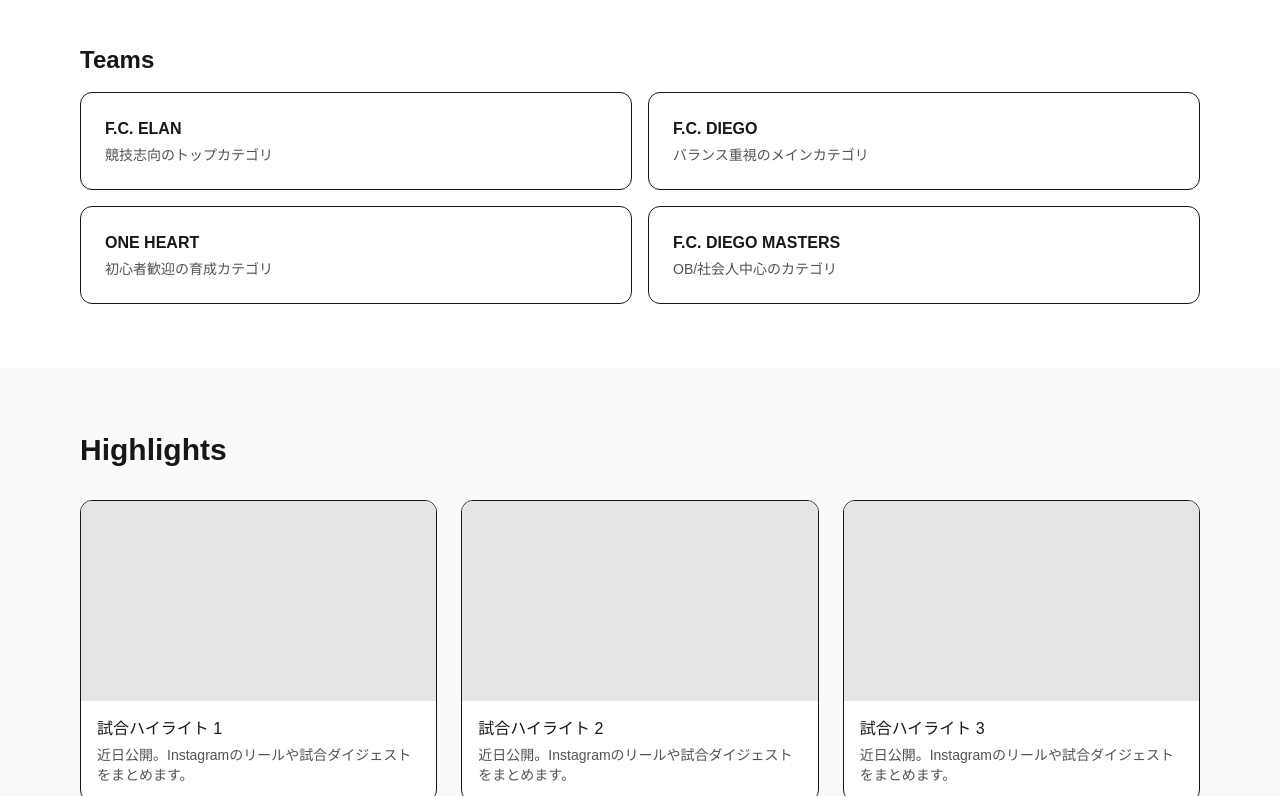
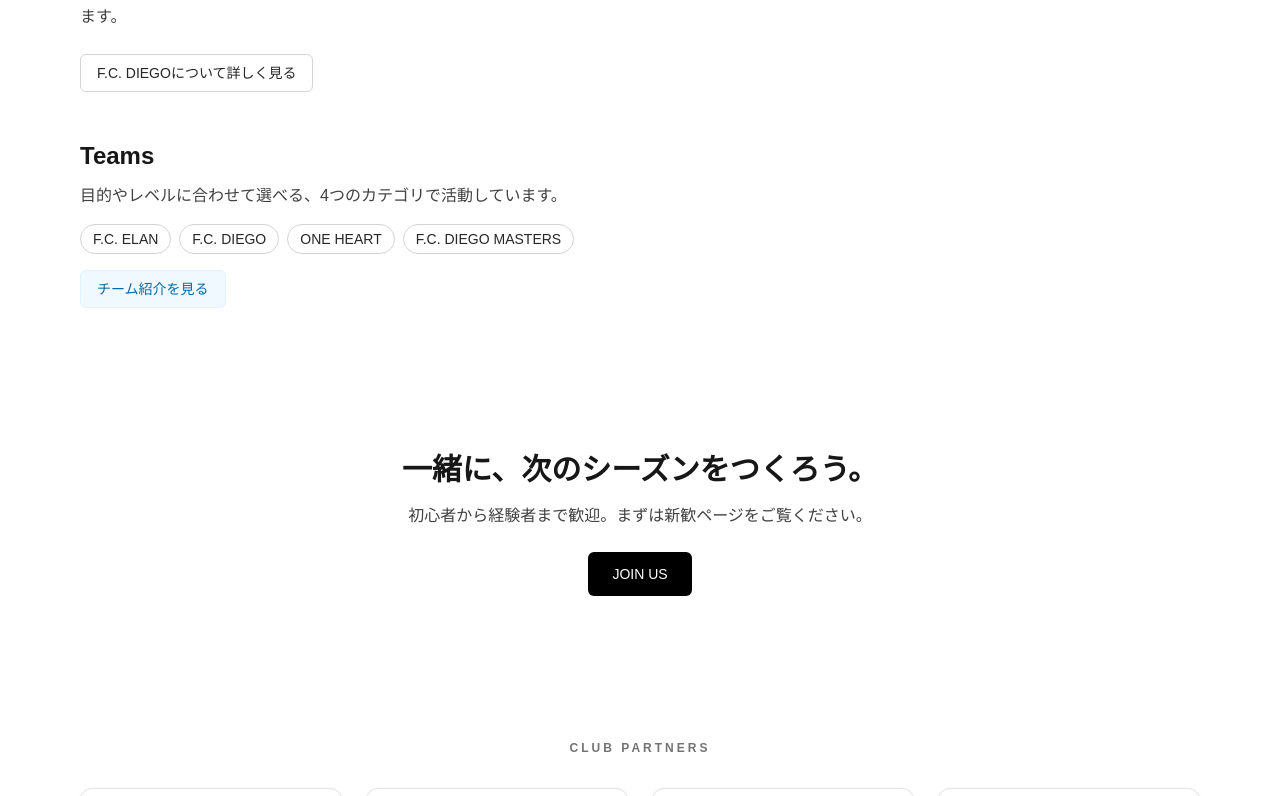
Before and after one commit to ogachan2/fcdiego-site, a Next.js app: page / in a window 1280 px wide. Shown: the part 804-1600 px from the top of the page. Built offline with nearby package versions, Linux system fonts and the light colour scheme.

Commit message:
home構造見直し

```diff
--- a/src/app/page.tsx
+++ b/src/app/page.tsx
@@ -56,51 +56,57 @@ export default function HomePage() {
         </Reveal>
         <Reveal delay={0.1}>
           <p className="mt-4 text-neutral-700 leading-relaxed max-w-3xl">
-            F.C. DIEGO は九州大学を中心に活動するサッカーサークルです。学年・レベル・役割に関係なく参加できる
-            コミュニティで、週末の公式戦、月間のイベント、日常のトレーニング・交流が魅力です。
+            F.C. DIEGO は九州大学のサッカーサークルです。毎週土曜日に、福岡市内のグラウンドで活動しています。
+            サッカーが好きな学生が集まり、試合や練習、イベントを通して「最高の4年間」を一緒に過ごしています。
           </p>
         </Reveal>
         <Reveal delay={0.2}>
-           <h3 className="mt-10 text-xl sm:text-2xl font-semibold">Teams</h3>
-           <div className="mt-4 grid grid-cols-1 sm:grid-cols-2 gap-4">
-          {[
-            { name: "F.C. ELAN", desc: "競技志向のトップカテゴリ" },
-            { name: "F.C. DIEGO", desc: "バランス重視のメインカテゴリ" },
-            { name: "ONE HEART", desc: "初心者歓迎の育成カテゴリ" },
-            { name: "F.C. DIEGO MASTERS", desc: "OB/社会人中心のカテゴリ" },
-           ].map((t) => (
-             <div key={t.name} className="rounded-xl border p-6">
-              <div className="font-semibold">{t.name}</div>
-              <div className="text-sm text-neutral-600 mt-1">{t.desc}</div>
-             </div>
-           ))}
-           </div>
+          <div className="mt-6">
+            <Link
+              href="/about"
+              className="inline-flex items-center rounded-md border border-neutral-300 px-4 py-2 text-sm font-medium text-neutral-800 hover:bg-neutral-50"
+            >
+              F.C. DIEGOについて詳しく見る
+            </Link>
+          </div>
         </Reveal>
 
-      </section>
-
-      {/* ===== Highlights（スクロールでふわっと） ===== */}
-      <section className="bg-neutral-50">
-        <div className="max-w-6xl mx-auto px-4 py-16">
-          <Reveal>
-            <h2 className="text-2xl sm:text-3xl font-semibold">Highlights</h2>
-          </Reveal>
-          <div className="mt-8 grid grid-cols-1 md:grid-cols-3 gap-6">
-            {[1, 2, 3].map((i) => (
-              <Reveal key={i} delay={i * 0.05}>
-                <div className="rounded-xl bg-white border overflow-hidden hover:shadow-md transition-shadow">
-                  <div className="aspect-video bg-neutral-200" />
-                  <div className="p-4">
-                    <div className="font-medium">試合ハイライト {i}</div>
-                    <p className="text-sm text-neutral-600 mt-1">
-                      近日公開。Instagramのリールや試合ダイジェストをまとめます。
-                    </p>
-                  </div>
-                </div>
-              </Reveal>
+        {/* ===== Teams ティーザー ===== */}
+        <Reveal delay={0.25}>
+          <h3 className="mt-12 text-xl sm:text-2xl font-semibold">Teams</h3>
+        </Reveal>
+        <Reveal delay={0.3}>
+          <p className="mt-3 text-neutral-700 text-sm sm:text-base max-w-3xl">
+            目的やレベルに合わせて選べる、4つのカテゴリで活動しています。
+          </p>
+        </Reveal>
+        <Reveal delay={0.35}>
+          <div className="mt-4 flex flex-wrap gap-2">
+            {[
+              "F.C. ELAN",
+              "F.C. DIEGO",
+              "ONE HEART",
+              "F.C. DIEGO MASTERS",
+            ].map((name) => (
+              <span
+                key={name}
+                className="rounded-full border border-neutral-300 px-3 py-1 text-xs sm:text-sm text-neutral-800 bg-white"
+              >
+                {name}
+              </span>
             ))}
           </div>
-        </div>
+        </Reveal>
+        <Reveal delay={0.4}>
+          <div className="mt-4">
+            <Link
+              href="/teams"
+              className="inline-flex items-center rounded-md px-4 py-2 text-sm font-medium text-sky-700 border border-sky-100 bg-sky-50 hover:bg-sky-100"
+            >
+              チーム紹介を見る
+            </Link>
+          </div>
+        </Reveal>
       </section>
 
       {/* ===== CTA（参加を促す） ===== */}
```
